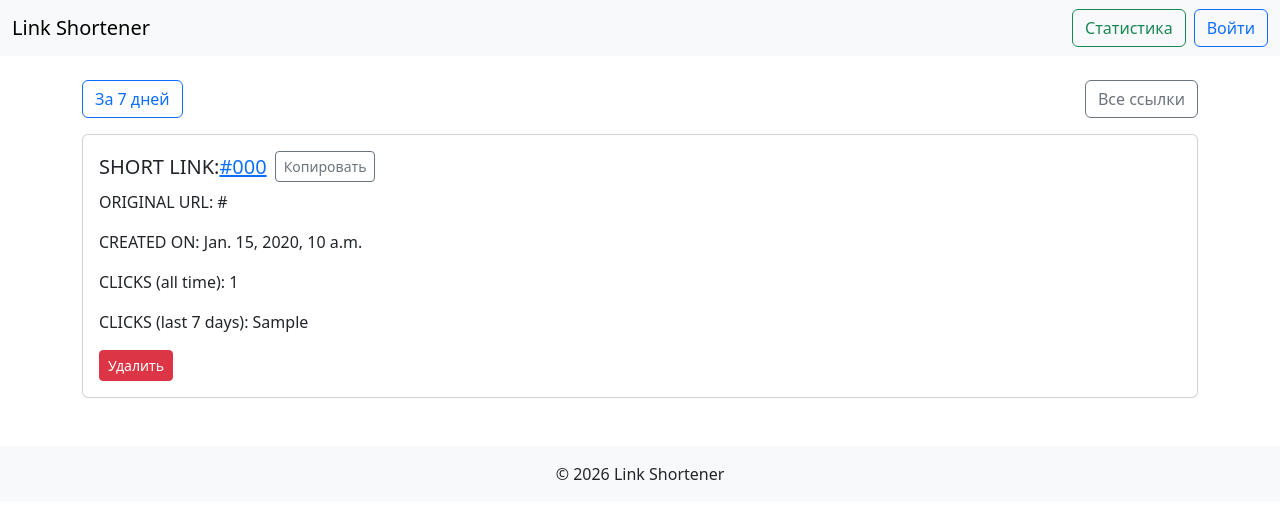
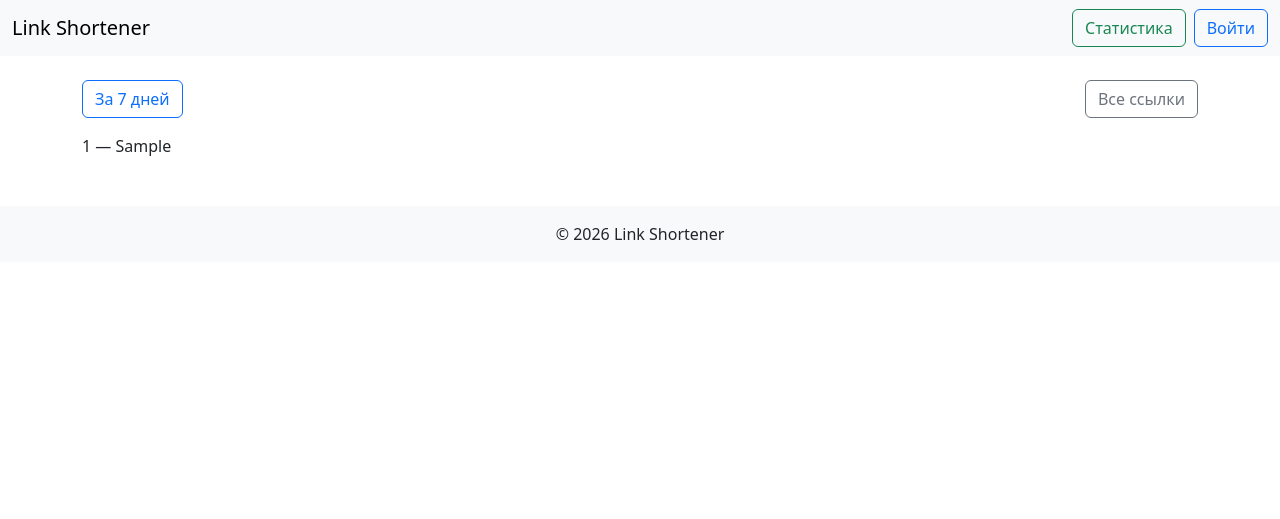
Before and after one commit to vladimir20071226-cloud/Link_Shortener, a Django app: template links/templates/stats.html in a window 1280 px wide. Shown: the top 519 px of the page. Run offline with Django 3.2, Linux system fonts and the light colour scheme; the template is opened without the code that fills it: most values are stand-ins (such as "Sample title", 1, 10 or a date in 2020).

Commit message:
stats.html

```diff
--- a/links/templates/stats.html
+++ b/links/templates/stats.html
@@ -23,26 +23,7 @@
   {% endif %}
   {% if urls %}
     {% for url in urls %}
-      <div class="card mb-3">
-        <div class="card-body">
-          <h5 class="card-title d-flex align-items-center">SHORT LINK:
-            <a href="{% url 'redirect_short_link' url.code %}" target="_blank" class="me-2">
-                {{ base_url }}{{ url.code }}
-            </a>
-            <button class="btn btn-sm btn-outline-secondary"
-                    onclick="copyToClipboard('{{ base_url }}{{ url.code }}')">
-                Копировать
-            </button>
-          </h5>
-          <p class="card-text">ORIGINAL URL: {{ url.original_url }}</p>
-          <p class="card-text">CREATED ON: {{ url.created_at }}</p>
-          <p class="card-text">CLICKS (all time): {{ url.click_count }}</p>
-          <p class="card-text">CLICKS (last 7 days): {{ url.clicks_last_week }}</p>
-          <button class="btn btn-danger btn-sm delete-btn" data-code="{{ url.code }}">
-            Удалить
-          </button>
-        </div>
-      </div>
+      {{ url.id }} — {{ url.clicks_last_week }}
     {% endfor %}
   {% else %}
       <p>Нет ссылок</p>
```
